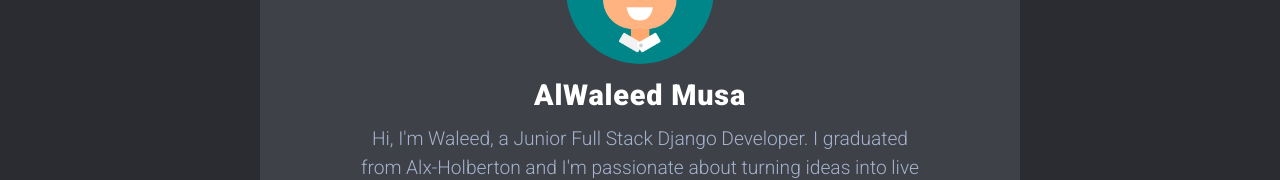
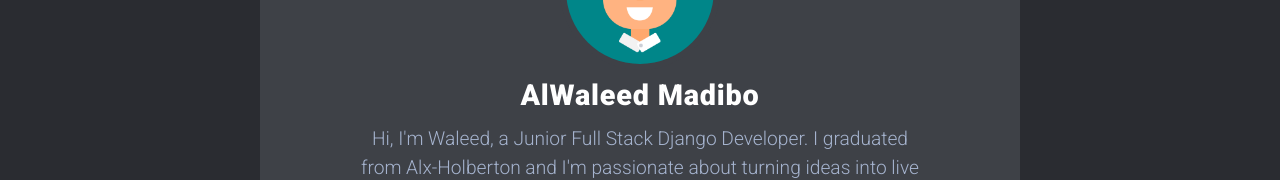
Before and after one commit to AlWaleedMusa/Portfolio, a plain HTML site: page index.html in a window 1280 px wide. Shown: the part 226-406 px from the top of the page. Drawn offline with nearby package versions, Linux system fonts and the light colour scheme.

Commit message:
name changed

```diff
--- a/index.html
+++ b/index.html
@@ -141,7 +141,7 @@
       <div class="row">
         <div class="col-lg-8 col-11 profile-information">
           <img src="/static/img/1.jpg" alt="Profile Image">
-          <p class="name p-1 m-0">AlWaleed Musa</p>
+          <p class="name p-1 m-0">AlWaleed Madibo</p>
           <p class="summary text-center p-1 m-0">
             Hi, I'm Waleed, a Junior Full Stack Django Developer. I graduated from Alx-Holberton and I'm passionate about turning ideas into live projects. My ambition is to create innovative solutions that make a difference</p>
           <button class="button resume-button">View Resume</button>
```
